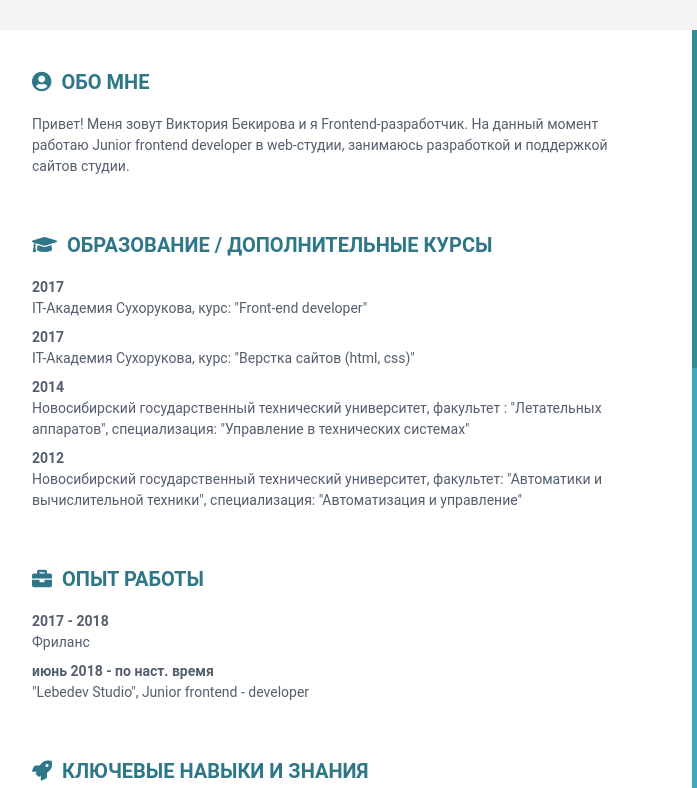
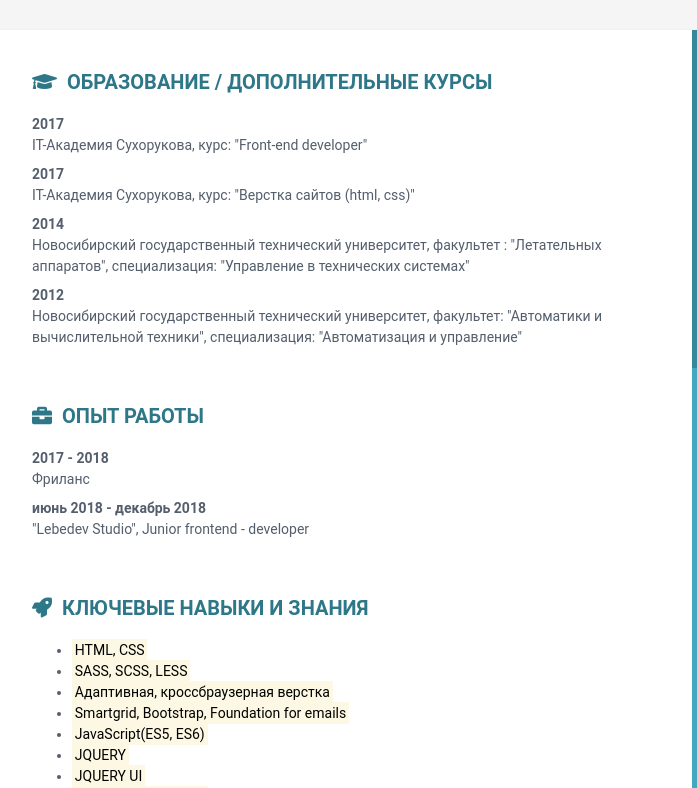
Before and after one commit to ViktoriiaBekirova/Resume, a website: page app/index.html in a window 1280 px wide. Shown: the top 788 px of the page, 188-885 px from the left. Drawn offline with nearby package versions, Linux system fonts and the light colour scheme.

Commit message:
removed the section about me

```diff
--- a/app/index.html
+++ b/app/index.html
@@ -14,7 +14,6 @@
     <div class="container">
         <div class="wrapper">
             <div class="row">
-
                 <div class="col-sm-12  order-md-12 col-md-4 col-lg-3">
                     <div class="sidebar-wrapper">
                         <div class="profile-container">
@@ -33,15 +32,15 @@
                 </div>
 
                 <div class="col-sm-12 order-md-1 col-md col-lg">
-                    <section class="section summary-section">
-                        <h4 class="section-title"><i class="fas fa-user-circle"></i>Обо мне</h4>
-                        <div class="summary">
-                            <p>Привет! Меня зовут Виктория Бекирова  и я Frontend-разработчик.
-                                На данный момент работаю Junior frontend developer в web-студии, занимаюсь разработкой и поддержкой сайтов студии.
-                            </p>
-                        </div>
-                    </section>
-                    <section class="section summary-section">
+                    <!--<section class="section summary-section">-->
+                        <!--<h4 class="section-title"><i class="fas fa-user-circle"></i>Обо мне</h4>-->
+                        <!--<div class="summary">-->
+                            <!--<p>Привет! Меня зовут Виктория Бекирова  и я Frontend-разработчик.-->
+                                <!--На данный момент работаю Junior frontend developer в web-студии, занимаюсь разработкой и поддержкой сайтов студии.-->
+                            <!--</p>-->
+                        <!--</div>-->
+                    <!--</section>-->
+                    <section class="summary-section">
                         <h4 class="section-title"><i class="fas fa-graduation-cap"></i>Образование / Дополнительные курсы</h4>
                         <div class="summary">
                             <dl>
@@ -58,19 +57,19 @@
                             </dl>
                         </div>
                     </section>
-                    <section class="section summary-section">
+                    <section class="summary-section">
                         <h4 class="section-title"><i class="fas fa-briefcase"></i>Опыт работы</h4>
                         <div class="summary">
                             <dl>
                                 <dt>2017 - 2018</dt>
                                 <dd>Фриланс</dd>
-                                <dt>июнь 2018 - по наст. время</dt>
+                                <dt>июнь 2018 - декабрь 2018</dt>
                                 <dd>"Lebedev Studio",
                                     Junior frontend - developer</dd>
                             </dl>
                         </div>
                     </section>
-                    <section class="section summary-section">
+                    <section class="summary-section">
                         <h4 class="section-title"><i class="fas fa-rocket"></i>Ключевые навыки и знания</h4>
                         <div class="summary">
                             <ul>
@@ -88,7 +87,7 @@
                             </ul>
                         </div>
                     </section>
-                    <section class="section summary-section">
+                    <section class="summary-section">
                         <h4 class="section-title"><i class="fas fa-archive"></i>Портфолио</h4>
                         <div class="row">
                             <div class="col-sm-3 col-6">
```
Also changed, not shown: dist/index.html.
